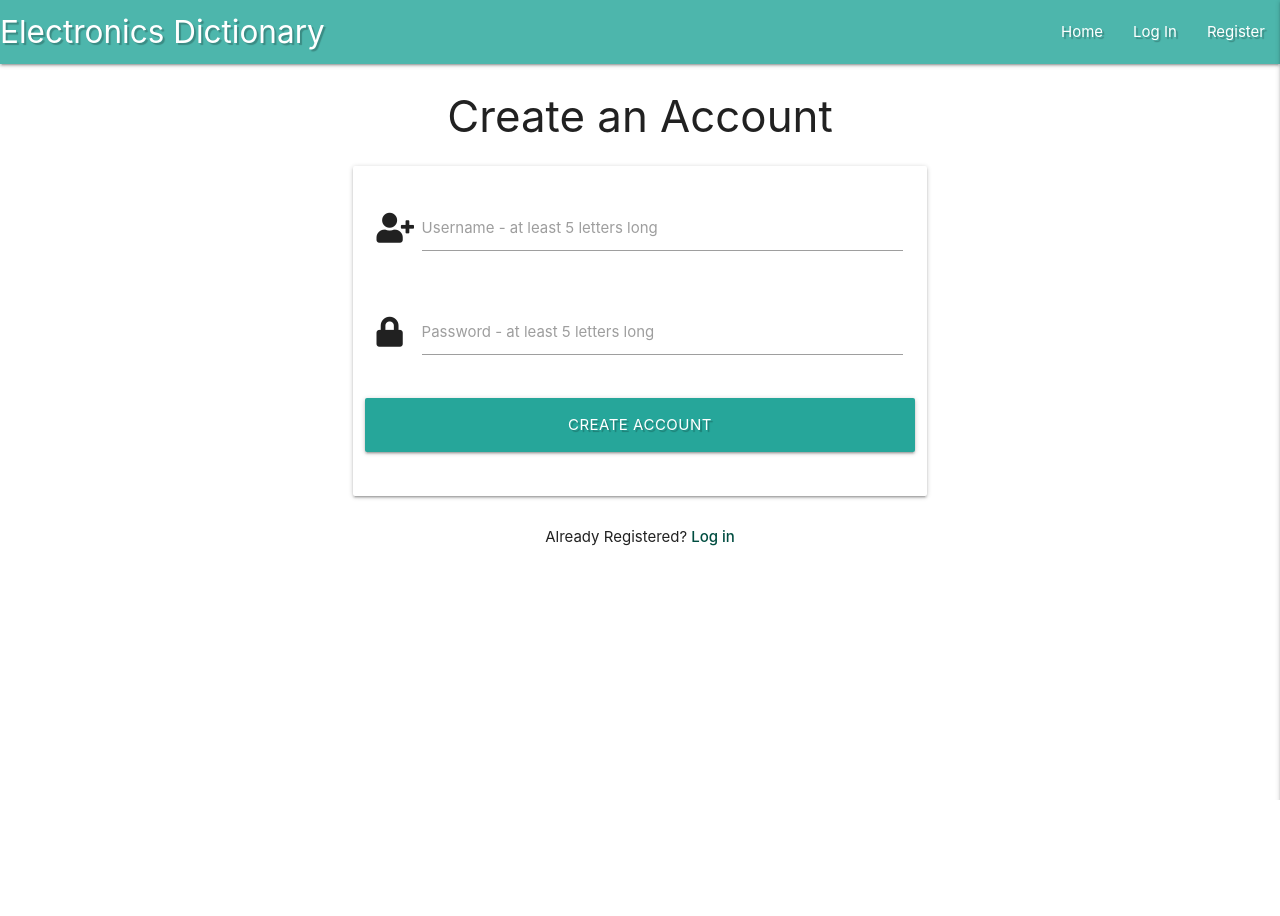
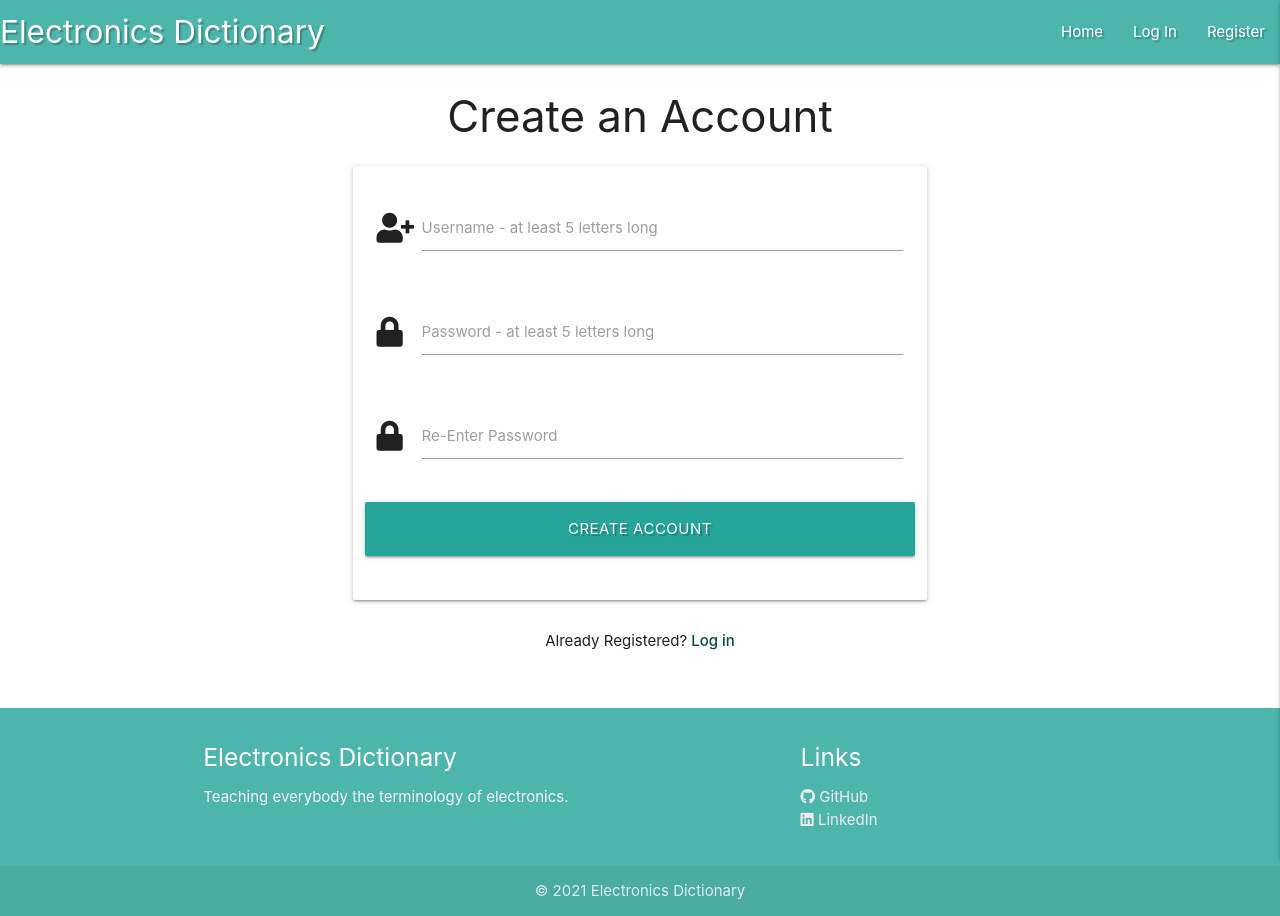
Before and after one commit to jacksheehy15/electronics-dictionary, a Flask app: page /register in a window 1280 px wide. Before the commit the page ends 800 px from the top, so only its background shows below. Run offline with Flask 2, Linux system fonts and the light colour scheme; some libraries are stand-ins or nearby versions.

Commit message:
Added footer to page with links

```diff
--- a/static/css/style.css
+++ b/static/css/style.css
@@ -1,7 +1,20 @@
+/* Shadow Text on Navbar*/
 .text-shadow {
     text-shadow: 2px 2px 1px rgba(0, 0, 0, 0.24);
 }
 
+/* Flash Messages Line Height */
 .flashes h4 {
     line-height: 2;
 }
+
+/* Fix footer to page */
+ body {
+    display: flex;
+    min-height: 100vh;
+    flex-direction: column;
+  }
+
+  main {
+    flex: 1 0 auto;
+  }
--- a/templates/base.html
+++ b/templates/base.html
@@ -64,11 +64,34 @@
 
 
     </section>
+
     <main class="container">
         {% block content %}
         {% endblock %}
     </main>
 
+        <footer class="page-footer teal lighten-2">
+          <div class="container">
+            <div class="row">
+              <div class="col l6 s12">
+                <h5 class="white-text">Electronics Dictionary</h5>
+                <p class="grey-text text-lighten-4">Teaching everybody the terminology of electronics.</p>
+              </div>
+              <div class="col l4 offset-l2 s12">
+                <h5 class="white-text">Links</h5>
+                <ul>
+                  <li><a class="grey-text text-lighten-3" href="#!"><i class="fab fa-github"></i> GitHub</a></li>
+                  <li><a class="grey-text text-lighten-3" href="#!"><i class="fab fa-linkedin"></i> LinkedIn</a></li>
+                </ul>
+              </div>
+            </div>
+          </div>
+          <div class="footer-copyright">
+            <div class="container center-align">
+            © 2021 Electronics Dictionary
+            </div>
+          </div>
+        </footer>
     <script src="https://code.jquery.com/jquery-3.6.0.min.js"
         integrity="sha256-/xUj+3OJU5yExlq6GSYGSHk7tPXikynS7ogEvDej/m4=" crossorigin="anonymous"></script>
     <script src="https://cdnjs.cloudflare.com/ajax/libs/materialize/1.0.0/js/materialize.min.js"></script>
--- a/templates/profile.html
+++ b/templates/profile.html
@@ -2,7 +2,7 @@
 {% block content %}
 
     <div class="row">
-        <div class="col s12 m8 offset-m2">
+        <div class="col s12 m6 offset-m3">
             <div class="card-panel">
                 <h3 class="center-align light-blue-text text-darken-4">
                     {{ username }}'s Profile
--- a/templates/register.html
+++ b/templates/register.html
@@ -11,7 +11,8 @@
                 <div class="row">
                     <div class="input-field col s12">
                         <i class="fas fa-user-plus prefix light-teal-text"></i>
-                        <input id="username" name="username" type="text" class="validate" pattern="^[a-zA-Z0-9]{5,15}$" minlength="5" maxlength="15" required>
+                        <input id="username" name="username" type="text" class="validate" pattern="^[a-zA-Z0-9]{5,15}$"
+                            minlength="5" maxlength="15" required>
                         <label for="username">Username - at least 5 letters long</label>
                     </div>
                 </div>
@@ -19,8 +20,18 @@
                 <div class="row">
                     <div class="input-field col s12">
                         <i class="fas fa-lock prefix light-teal-text"></i>
-                        <input id="password" name="password" type="password" class="validate" pattern="^[a-zA-Z0-9]{5,15}$" minlength="5" maxlength="15" required>
+                        <input id="password" name="password" type="password" class="validate"
+                            pattern="^[a-zA-Z0-9]{5,15}$" minlength="5" maxlength="15" required>
                         <label for="password">Password - at least 5 letters long</label>
+                    </div>
+                </div>
+                <!--Re-Enter Password input-->
+                <div class="row">
+                    <div class="input-field col s12">
+                        <i class="fas fa-lock prefix light-teal-text"></i>
+                        <input id="reenterpassword" name="reenterpassword" type="password" class="validate"
+                            pattern="^[a-zA-Z0-9]{5,15}$" minlength="5" maxlength="15" required>
+                        <label for="password">Re-Enter Password</label>
                     </div>
                 </div>
                 <!--Register Button-->
@@ -31,8 +42,9 @@
                 </div>
             </span>
         </div>
+        <!--Already Registered Button-->
     </form>
-        <div class="row">
+    <div class="row">
         <div class="col s12">
             <p class="center-align">Already Registered?<a href="{{ url_for('login') }}"
                     class="teal-text text-darken-4"><strong> Log in</strong></a> </p>
```
